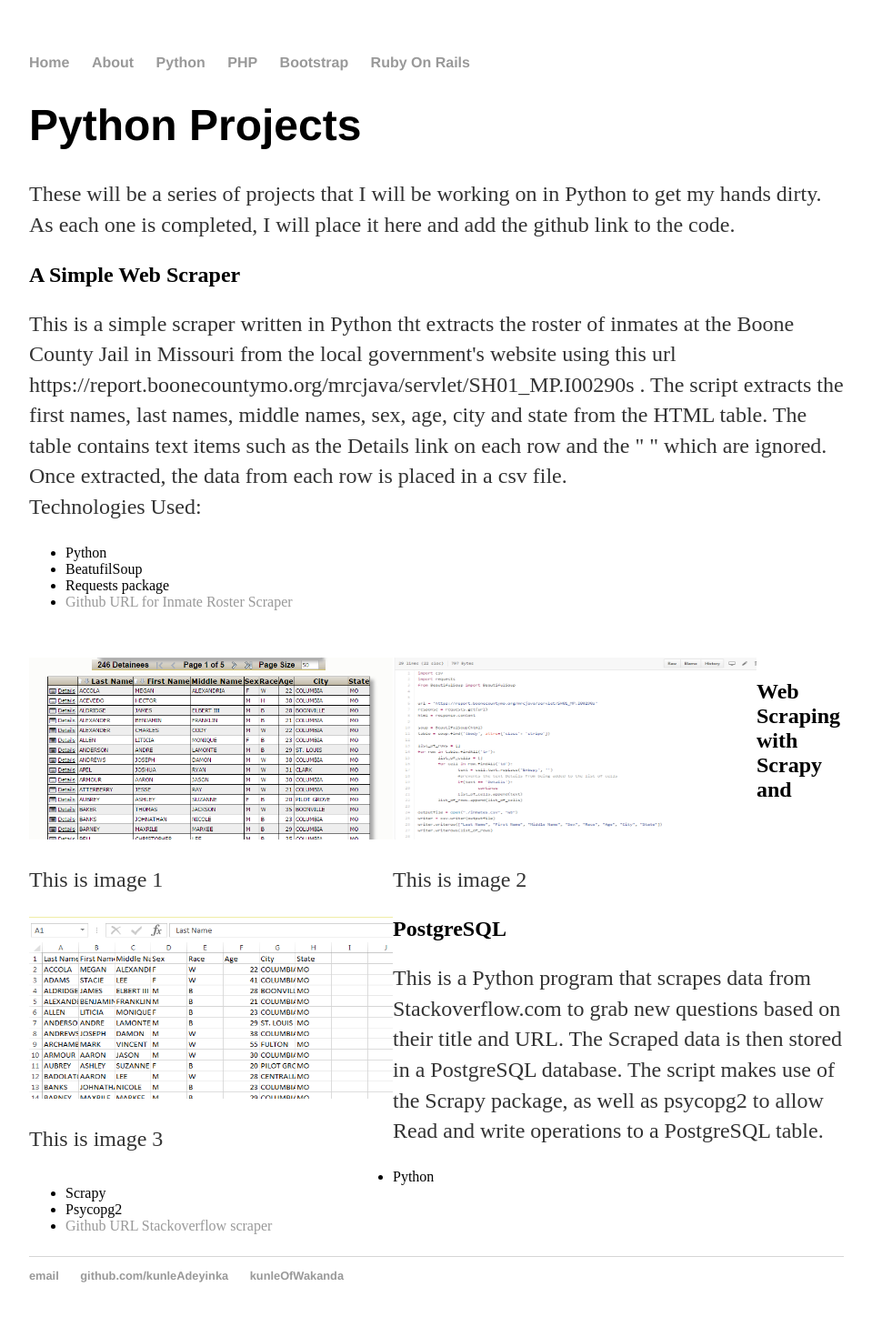
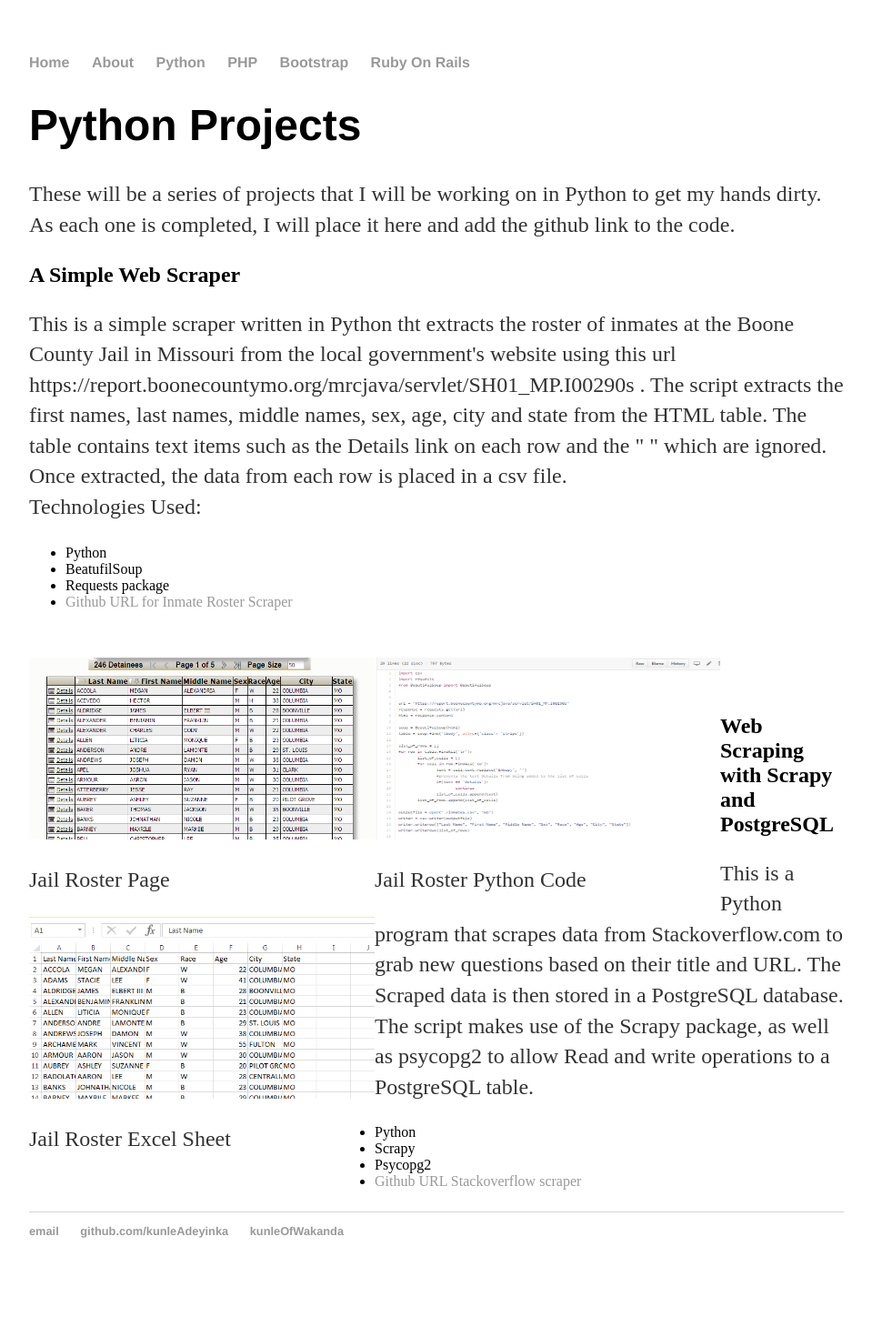
Before and after one commit to kunleAdeyinka/kunleAdeyinka.github.io, a Jekyll site: the page built from python/index.html, in a window 1280 px wide. Shown: the whole page at 91% size, without its empty margins (160-1119 px from the left). Built offline with Jekyll 4.4.1, drawn with Linux system fonts in a browser that asks for light colours; Markdown is read by kramdown in place of the engine named in the settings; after the commit the page ends 1421 px from its top, so only the background shows below that.

Commit message:
updated python page - fixing images 2

```diff
--- a/python/index.html
+++ b/python/index.html
@@ -26,20 +26,21 @@ title: Python Kunle Adeyinka, the wakandan
 		<br/>
 		<div class="image123">
 			<div class="imgContainer">
-				<img src="http://kunleadeyinka.github.io/img/jail_roster.PNG" alt="Avaya.com GSA Image" height="200" width="400">
-				<p>This is image 1</p>
+				<img src="http://kunleadeyinka.github.io/img/jail_roster.PNG" alt="Jail Roster Page Image" height="200" width="380">
+				<p>Jail Roster Page</p>
 			</div>
 			<div class="imgContainer">
-				<img src="http://kunleadeyinka.github.io/img/jail_roster_code.PNG" alt="Avaya.com GSA Image" height="200" width="400">
-				<p>This is image 2</p>
+				<img src="http://kunleadeyinka.github.io/img/jail_roster_code.PNG" alt="Jail Roster Python Code Image" height="200" width="380">
+				<p>Jail Roster Python Code</p>
 			</div>
 			<div class="imgContainer">
-				<img src="http://kunleadeyinka.github.io/img/jail_roster_excel.PNG" alt="Avaya.com GSA Image" height="200" width="400">
-				<p>This is image 3</p>
+				<img src="http://kunleadeyinka.github.io/img/jail_roster_excel.PNG" alt="Jail Roster Excel Sheet Image" height="200" width="380">
+				<p>Jail Roster Excel Sheet</p>
 			</div>
 		</div>
 
 	</p>
+	<br/>
 	<h2>Web Scraping with Scrapy and PostgreSQL</h2>
 	<p>
 		This is a Python program that scrapes data from Stackoverflow.com to grab new questions based on their title and URL. The Scraped data is then stored in a PostgreSQL
```
